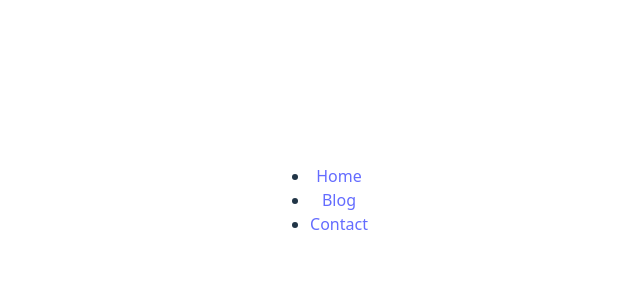
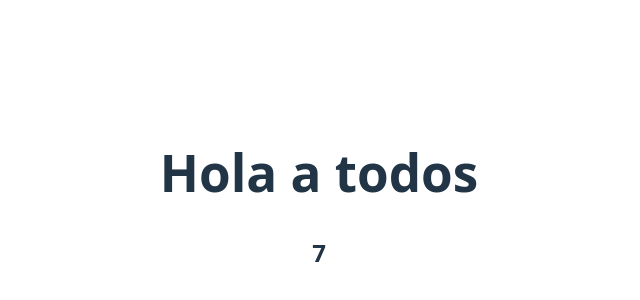
Before and after one commit to RamconDev/Vue-AmazingCode, a Vue app: page / in a window 1280 px wide. Shown: the part 200-500 px from the top of the page, without its empty margins (321-961 px from the left). Built offline with nearby package versions, Linux system fonts and the light colour scheme.

Commit message:
Variable Reactiva

```diff
--- a/src/App.vue
+++ b/src/App.vue
@@ -1,10 +1,16 @@
 <script setup>
-    import HeaderComponent from "./components/HeaderComponent.vue"
-    console.log('Probando')
+    import { ref } from "vue";
+
+    let number = ref(0);
+
+    setInterval(() => {
+        number.value++;
+    }, 1000);
 </script>
 
 <template>
-    <HeaderComponent></HeaderComponent>
+    <h1>Hola a todos</h1>
+    <h2>{{ number }}</h2>
 </template>
 
 <!-- scoped: atributo para que los estilos solo se apliquen a al componente actual -->
--- a/src/components/HeaderComponent.vue
+++ /dev/null
@@ -1,15 +0,0 @@
-<script></script>
-
-<template>
-    <header>
-        <nav>
-            <ul>
-                <li><a href="#">Home</a></li>
-                <li><a href="#">Blog</a></li>
-                <li><a href="#">Contact</a></li>
-            </ul>
-        </nav>
-    </header>
-</template>
-
-<style></style>
```
Also changed, not shown: create-new-proyect.txt.
